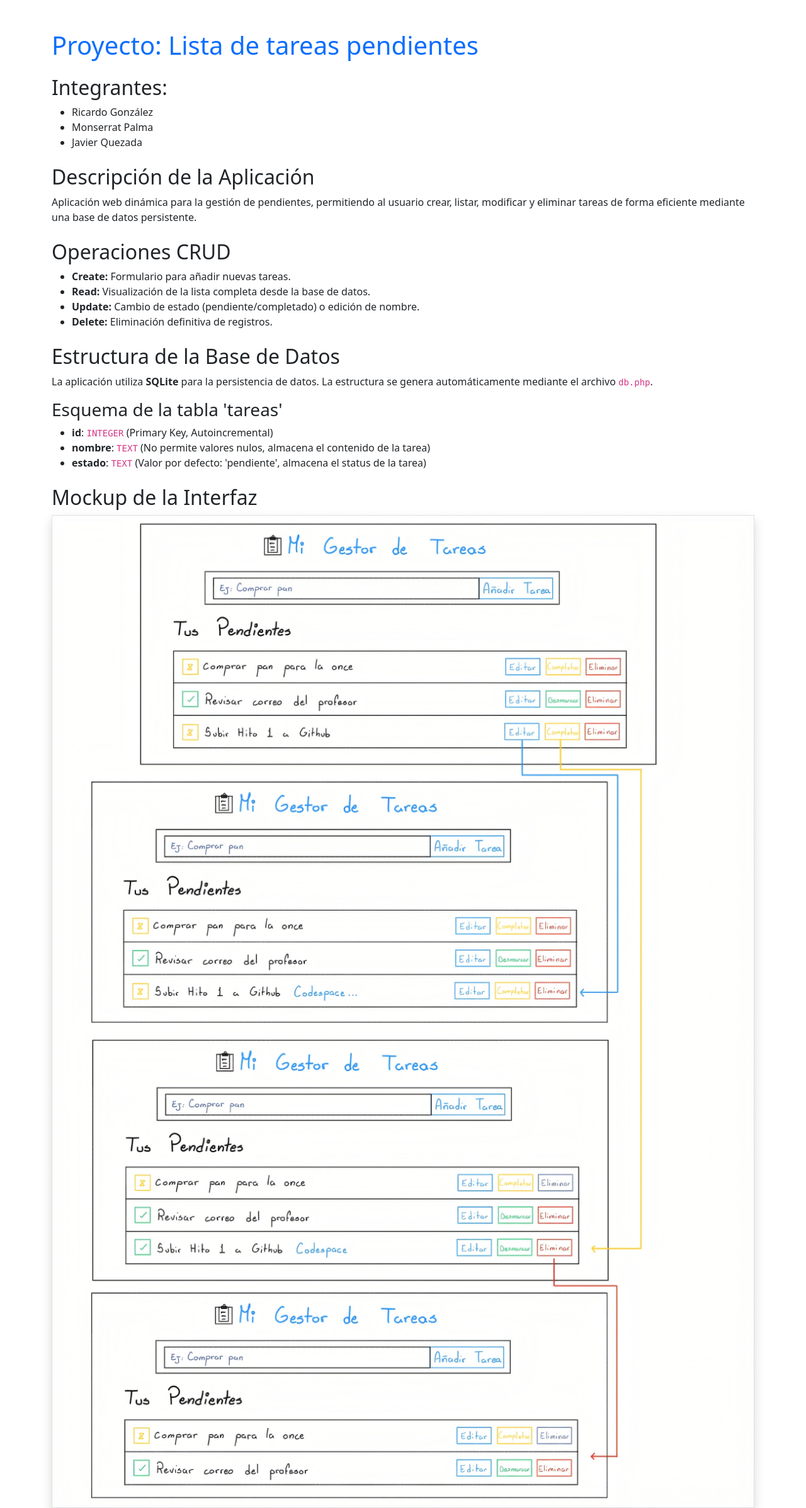
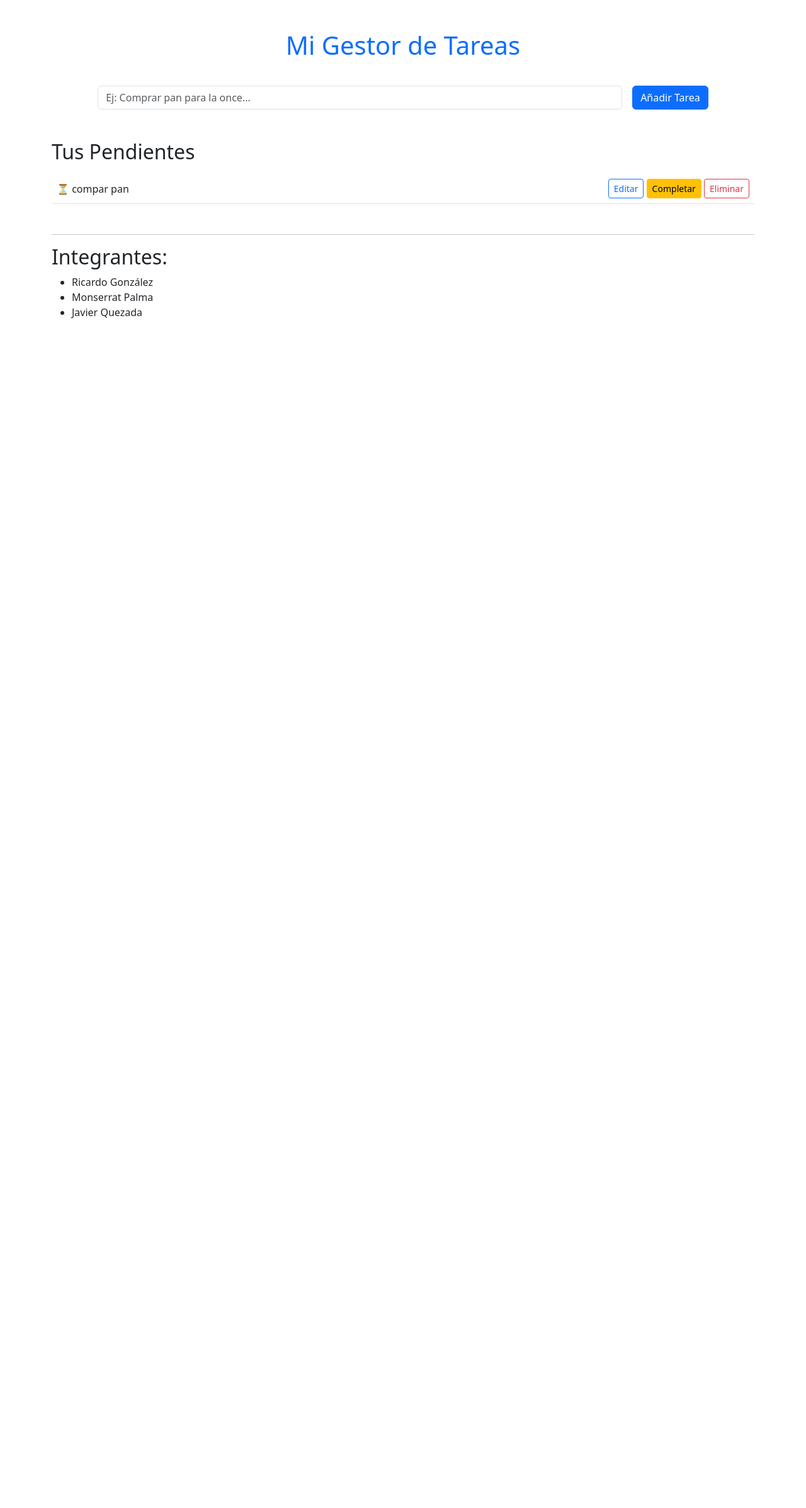
Before and after one commit to j4vi3r1/tareas_pendientes, a PHP site: page / in a window 1280 px wide. Shown: the whole page at 63% size. After the commit the page ends 506 px from the top, so only its background shows below. Run offline with PHP 8.4, Linux system fonts and the light colour scheme; data comes from the database, SQL or seed files in the repository; both versions use the stored data as it was after the commit.

Commit message:
Aplicacion Dinamica Desplegada

```diff
--- a/db.php
+++ b/db.php
@@ -8,6 +8,7 @@ try {
         nombre TEXT NOT NULL,
         estado TEXT DEFAULT 'pendiente'
     )");
+    return $db; // <--- AGREGAR ESTO
 } catch (PDOException $e) {
     die("Error al conectar: " . $e->getMessage());
 }
--- a/index.php
+++ b/index.php
@@ -1,16 +1,56 @@
-<?php require_once 'db.php'; ?>
+<?php
+// index.php
+// Importamos la conexión a la base de datos
+$db = require_once 'db.php';
+?>
 <!DOCTYPE html>
 <html lang="es">
 <head>
     <meta charset="UTF-8">
+    <meta name="viewport" content="width=device-width, initial-scale=1.0">
     <title>Proyecto CRUD - Gestión de Tareas</title>
     <link href="https://cdn.jsdelivr.net/npm/bootstrap@5.3.0/dist/css/bootstrap.min.css" rel="stylesheet">
 </head>
 <body class="container mt-5">
 
-    <h1 class="text-primary">Proyecto: Lista de tareas pendientes</h1>
+    <h1 class="text-primary text-center">Mi Gestor de Tareas</h1>
 
-    <section class="mt-4">
+    <form action="process.php" method="POST" class="row g-3 mt-4 justify-content-center">
+        <div class="col-auto w-75">
+            <input type="text" name="nombre" class="form-control" placeholder="Ej: Comprar pan para la once..." required>
+        </div>
+        <div class="col-auto">
+            <button type="submit" name="agregar" class="btn btn-primary">Añadir Tarea</button>
+        </div>
+    </form>
+
+    <h2 class="mt-5">Tus Pendientes</h2>
+    <table class="table table-hover mt-3">
+        <tbody>
+            <?php
+            // Consultamos las tareas ordenadas por ID de forma descendente
+            $stmt = $db->query("SELECT * FROM tareas ORDER BY id DESC");
+            while ($row = $stmt->fetch(PDO::FETCH_ASSOC)) {
+                $estado = $row['estado']; // 'pendiente' o 'completada'
+                $icono = ($estado == 'completada') ? '✅' : '⏳';
+                $btn_txt = ($estado == 'completada') ? 'Desmarcar' : 'Completar';
+                $color_boton = ($estado == 'completada') ? 'btn-success' : 'btn-warning';
+
+                echo "<tr>
+                    <td class='align-middle'>$icono " . htmlspecialchars($row['nombre']) . "</td>
+                    <td class='text-end'>
+                        <a href='editar.php?id={$row['id']}' class='btn btn-sm btn-outline-primary'>Editar</a>
+                        <a href='process.php?cambiar_estado={$row['id']}&estado={$estado}' class='btn btn-sm $color_boton'>$btn_txt</a>
+                        <a href='process.php?eliminar={$row['id']}' class='btn btn-sm btn-outline-danger'>Eliminar</a>
+                    </td>
+                </tr>";
+            }
+            ?>
+        </tbody>
+    </table>
+
+    <hr class="mt-5">
+    <section>
         <h2>Integrantes:</h2>
         <ul>
             <li>Ricardo González</li>
@@ -19,37 +59,5 @@
         </ul>
     </section>
 
-    <section class="mt-4">
-        <h2>Descripción de la Aplicación</h2>
-        <p>Aplicación web dinámica para la gestión de pendientes, permitiendo al usuario crear, listar, modificar y eliminar tareas de forma eficiente mediante una base de datos persistente.</p>
-    </section>
-
-    <section class="mt-4">
-        <h2>Operaciones CRUD</h2>
-        <ul>
-            <li><strong>Create:</strong> Formulario para añadir nuevas tareas.</li>
-            <li><strong>Read:</strong> Visualización de la lista completa desde la base de datos.</li>
-            <li><strong>Update:</strong> Cambio de estado (pendiente/completado) o edición de nombre.</li>
-            <li><strong>Delete:</strong> Eliminación definitiva de registros.</li>
-        </ul>
-    </section>
-
-    <section class="mt-4">
-        <h2>Estructura de la Base de Datos</h2>
-        <p>La aplicación utiliza <strong>SQLite</strong> para la persistencia de datos. La estructura se genera automáticamente mediante el archivo <code>db.php</code>.</p>
-
-        <h3>Esquema de la tabla 'tareas'</h3>
-        <ul>
-            <li><strong>id</strong>: <code>INTEGER</code> (Primary Key, Autoincremental)</li>
-            <li><strong>nombre</strong>: <code>TEXT</code> (No permite valores nulos, almacena el contenido de la tarea)</li>
-            <li><strong>estado</strong>: <code>TEXT</code> (Valor por defecto: 'pendiente', almacena el status de la tarea)</li>
-        </ul>
-    </section>
-
-    <section class="mt-4">
-        <h2>Mockup de la Interfaz</h2>
-        <img src="mockup.jpg" alt="Diseño de interfaz" class="img-fluid border shadow" style="width: 3000px; height: auto;">
-    </section>
-
 </body>
 </html>
```
Also changed, not shown: editar.php (added, +39 -0 lines), process.php (added, +30 -0 lines), tareas.db.
